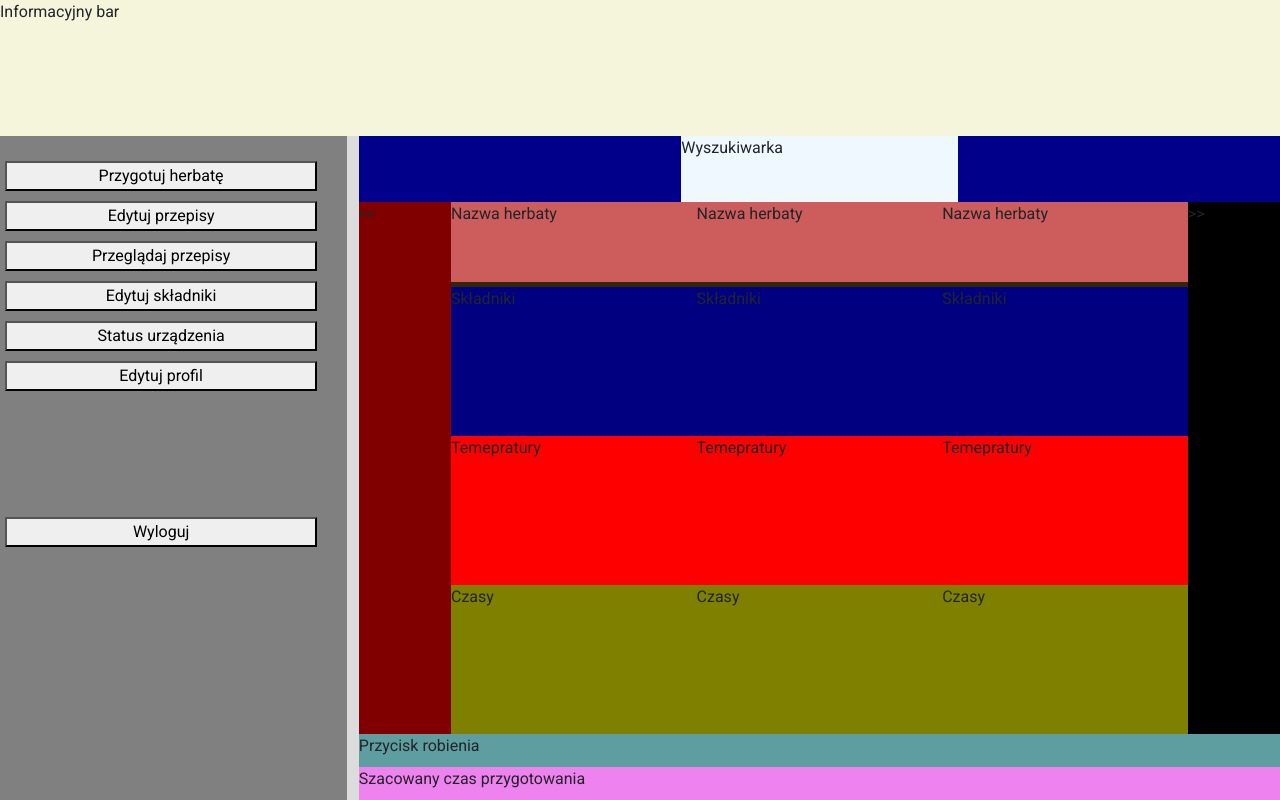
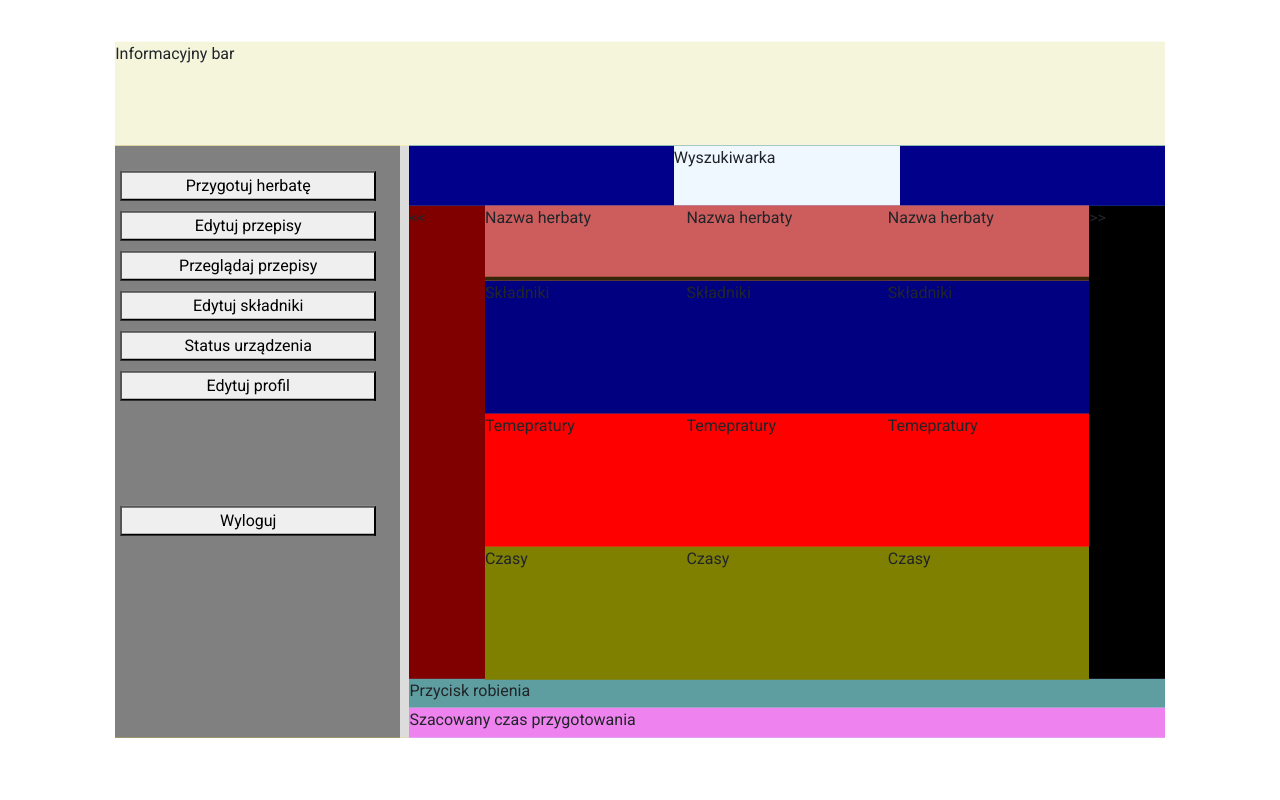
Before and after one commit to KacperSzmitko/UltimaTea, a Django app: page / in a window 1280 px wide. Run offline with Django 3.2, Linux system fonts and the light colour scheme; parts of the project's set-up code (start-up, migrations or seed data) failed here and were passed over; some libraries are stand-ins or nearby versions.

Commit message:
main-home background

```diff
--- a/src/templates/main/base.html
+++ b/src/templates/main/base.html
@@ -9,11 +9,11 @@
 {%endblock head%}
 
 {%block content%}
-<div class="box container-fluid" style="background-color: seashell; height: 100%;">
-    <div class="infoBar row" style="background-color: beige; height: 17%; margin: 0;">
+<div class="box" style="background-color: seashell; height: 87%; width: 82%; margin: auto; transform: translate(0%, 6%); ">
+    <div class="infoBar row" style="background-color: beige; height: 15%; margin: 0;">
         Informacyjny bar
     </div>
-    <div class="containerRow" style="background-color: gold; height: 83%; width: 100%; display: flex;">
+    <div class="containerRow" style="background-color: gold; height: 85%; width: 100%; display: flex;">
         <div class="containerMenu" style="background-color: grey; width: 29%">
             {%include "main/menu.html"%}
         </div>
```
